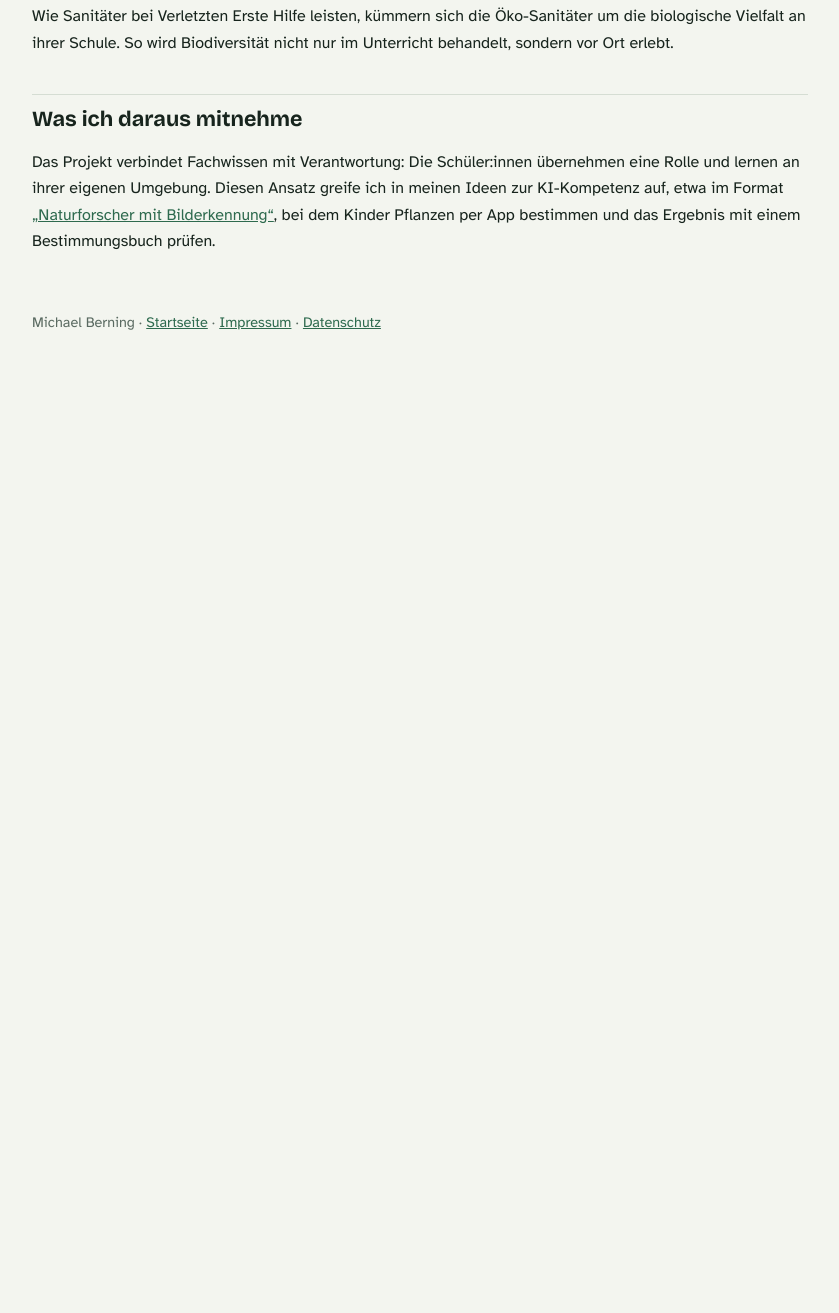
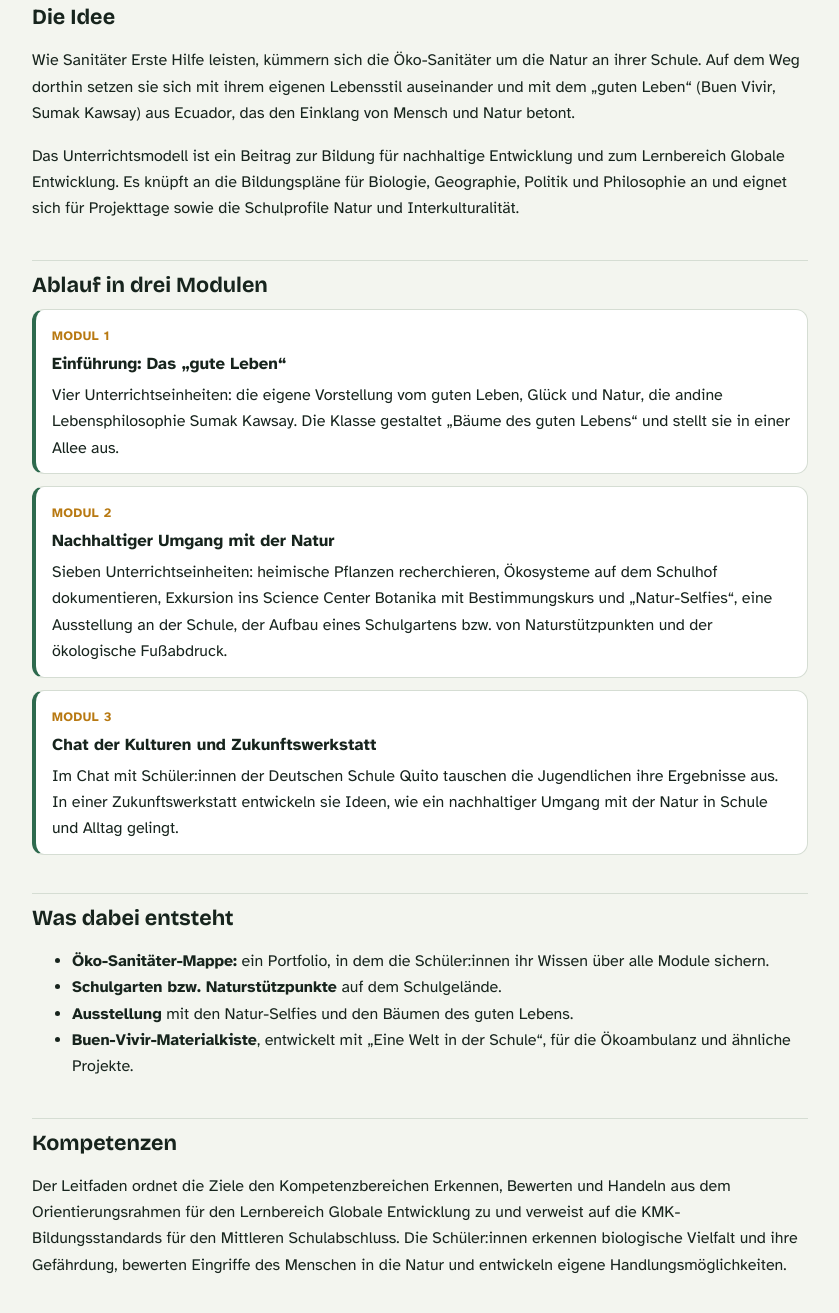
Before and after one commit to MichaelBerning-hub/Homepage, a plain HTML site: page oekoambulanz/index.html in a window 1280 px wide. Shown: the part 544-1857 px from the top of the page, without its empty margins (220-1059 px from the left). Before the commit the page ends 928 px from the top, so only its background shows below. Drawn offline with Linux system fonts and the light colour scheme.

Commit message:
Ökoambulanz: Inhalte aus dem Leitfaden, Original-Logo je Sprache
Co-Authored-By: Claude Opus 5.5 <noreply@anthropic.com>
Claude-Session: https://claude.ai/code/session_01RTospUfMLt8CjSDn2DsKTS

```diff
--- a/oekoambulanz/index.html
+++ b/oekoambulanz/index.html
@@ -4,7 +4,7 @@
 <meta charset="utf-8">
 <meta name="viewport" content="width=device-width,initial-scale=1">
 <title>Ökoambulanz – Biodiversität an der Schule | Michael Berning</title>
-<meta name="description" content="Ökoambulanz: Schüler:innen werden zu Öko-Sanitätern und fördern die biologische Vielfalt an ihrer Schule. Konzept und Leitfaden von Michael Berning, umgesetzt an der Wilhelm-Kaisen-Oberschule in Bremen.">
+<meta name="description" content="Ökoambulanz: Schüler:innen der Klassen 7–10 werden zu Öko-Sanitätern und fördern die biologische Vielfalt an ihrer Schule. Konzept und Leitfaden von Michael Berning, umgesetzt an der Wilhelm-Kaisen-Oberschule in Bremen.">
 <link rel="canonical" href="https://michaelberning.com/oekoambulanz/">
 <link rel="stylesheet" href="/fonts.css">
 <style>
@@ -17,7 +17,7 @@ header,main,footer{max-width:820px;margin:0 auto;padding:0 22px}
 header{padding-top:28px}
 .back{font-size:.95rem}
 .hero{display:flex;gap:20px;align-items:center;margin:26px 0 8px}
-.hero img{width:96px;height:96px;border-radius:16px;flex:none}
+.hero img{width:140px;height:140px;border-radius:20px;flex:none}
 h1,h2{font-family:"Bricolage Grotesque","Segoe UI",system-ui,sans-serif;line-height:1.2}
 h1{font-size:clamp(1.7rem,4vw,2.3rem);margin:0}
 .status{display:inline-block;margin-top:8px;color:var(--pollen);font-weight:700;font-size:.9rem;letter-spacing:.04em;text-transform:uppercase}
@@ -28,6 +28,12 @@ h2{font-size:1.35rem;margin:38px 0 10px;padding-top:12px;border-top:1px solid va
 .facts b{display:block;color:var(--muted);font-size:.8rem;letter-spacing:.04em;text-transform:uppercase;font-weight:700}
 blockquote{margin:0;background:var(--surface);border-left:4px solid var(--leaf);border-radius:0 12px 12px 0;padding:14px 18px}
 .note{color:var(--muted);font-size:.92rem}
+.modules{list-style:none;padding:0;margin:0;display:grid;gap:12px}
+.modules li{background:var(--surface);border:1px solid var(--line);border-left:4px solid var(--leaf);border-radius:12px;padding:12px 16px}
+.modules h3{margin:2px 0 4px;font-size:1.05rem}
+.modules p{margin:0}
+.num{color:var(--pollen);font-weight:700;font-size:.8rem;letter-spacing:.04em;text-transform:uppercase}
+@media (max-width:520px){.hero{flex-direction:column;align-items:flex-start}}
 footer{padding:40px 22px 50px;color:var(--muted);font-size:.9rem}
 </style>
 <link rel="icon" href="/assets/favicon.svg" type="image/svg+xml"/>
@@ -36,21 +42,38 @@ footer{padding:40px 22px 50px;color:var(--muted);font-size:.9rem}
 <body>
 <header><a class="back" href="/#projekte">← Zurück zu den Projekten</a></header>
 <main>
-<div class="hero"><img src="/assets/projekte/oekoambulanz.svg" alt="Symbol der Ökoambulanz"><div><h1>Ökoambulanz</h1><span class="status">Biodiversität · Schule · 2019</span></div></div>
+<div class="hero"><img src="/assets/projekte/oekoambulanz-logo-gross.png" alt="Logo der Öko-Ambulanz: Krankenwagen mit grünem Kreuz" width="140" height="140"><div><h1>Ökoambulanz</h1><span class="status">Biodiversität · Schule · BNE</span></div></div>
 
-<p class="lead">Schüler:innen werden zu „Öko-Sanitätern“ und fördern die biologische Vielfalt an ihrer Schule. Ein Leitfaden beschreibt den Ablauf.</p>
+<p class="lead">Schüler:innen der Klassen 7 bis 10 werden zu „Öko-Sanitätern“ ausgebildet und kümmern sich um die biologische Vielfalt an ihrer Schule und in ihrem Umfeld. Ein Leitfaden beschreibt den Ablauf.</p>
 
 <ul class="facts">
 <li><b>Ort</b>Wilhelm-Kaisen-Oberschule, Bremen</li>
 <li><b>Schulform</b>UNESCO-Projektschule</li>
-<li><b>Jahr</b>2019</li>
+<li><b>Leitfaden</b>Bremen 2018</li>
 <li><b>Meine Rolle</b>Konzept und Leitfaden eigenständig entwickelt, an der Schule umgesetzt</li>
 </ul>
 
 <h2>Die Idee</h2>
-<p>Wie Sanitäter bei Verletzten Erste Hilfe leisten, kümmern sich die Öko-Sanitäter um die biologische Vielfalt an ihrer Schule. So wird Biodiversität nicht nur im Unterricht behandelt, sondern vor Ort erlebt.</p>
+<p>Wie Sanitäter Erste Hilfe leisten, kümmern sich die Öko-Sanitäter um die Natur an ihrer Schule. Auf dem Weg dorthin setzen sie sich mit ihrem eigenen Lebensstil auseinander und mit dem „guten Leben“ (Buen Vivir, Sumak Kawsay) aus Ecuador, das den Einklang von Mensch und Natur betont.</p>
+<p>Das Unterrichtsmodell ist ein Beitrag zur Bildung für nachhaltige Entwicklung und zum Lernbereich Globale Entwicklung. Es knüpft an die Bildungspläne für Biologie, Geographie, Politik und Philosophie an und eignet sich für Projekttage sowie die Schulprofile Natur und Interkulturalität.</p>
 
+<h2>Ablauf in drei Modulen</h2>
+<ul class="modules">
+<li><span class="num">Modul 1</span><h3>Einführung: Das „gute Leben“</h3><p>Vier Unterrichtseinheiten: die eigene Vorstellung vom guten Leben, Glück und Natur, die andine Lebensphilosophie Sumak Kawsay. Die Klasse gestaltet „Bäume des guten Lebens“ und stellt sie in einer Allee aus.</p></li>
+<li><span class="num">Modul 2</span><h3>Nachhaltiger Umgang mit der Natur</h3><p>Sieben Unterrichtseinheiten: heimische Pflanzen recherchieren, Ökosysteme auf dem Schulhof dokumentieren, Exkursion ins Science Center Botanika mit Bestimmungskurs und „Natur-Selfies“, eine Ausstellung an der Schule, der Aufbau eines Schulgartens bzw. von Naturstützpunkten und der ökologische Fußabdruck.</p></li>
+<li><span class="num">Modul 3</span><h3>Chat der Kulturen und Zukunftswerkstatt</h3><p>Im Chat mit Schüler:innen der Deutschen Schule Quito tauschen die Jugendlichen ihre Ergebnisse aus. In einer Zukunftswerkstatt entwickeln sie Ideen, wie ein nachhaltiger Umgang mit der Natur in Schule und Alltag gelingt.</p></li>
+</ul>
 
+<h2>Was dabei entsteht</h2>
+<ul>
+<li><strong>Öko-Sanitäter-Mappe:</strong> ein Portfolio, in dem die Schüler:innen ihr Wissen über alle Module sichern.</li>
+<li><strong>Schulgarten bzw. Naturstützpunkte</strong> auf dem Schulgelände.</li>
+<li><strong>Ausstellung</strong> mit den Natur-Selfies und den Bäumen des guten Lebens.</li>
+<li><strong>Buen-Vivir-Materialkiste</strong>, entwickelt mit „Eine Welt in der Schule“, für die Ökoambulanz und ähnliche Projekte.</li>
+</ul>
+
+<h2>Kompetenzen</h2>
+<p>Der Leitfaden ordnet die Ziele den Kompetenzbereichen Erkennen, Bewerten und Handeln aus dem Orientierungsrahmen für den Lernbereich Globale Entwicklung zu und verweist auf die KMK-Bildungsstandards für den Mittleren Schulabschluss. Die Schüler:innen erkennen biologische Vielfalt und ihre Gefährdung, bewerten Eingriffe des Menschen in die Natur und entwickeln eigene Handlungsmöglichkeiten.</p>
 
 <h2>Was ich daraus mitnehme</h2>
 <p>Das Projekt verbindet Fachwissen mit Verantwortung: Die Schüler:innen übernehmen eine Rolle und lernen an ihrer eigenen Umgebung. Diesen Ansatz greife ich in meinen Ideen zur KI-Kompetenz auf, etwa im Format <a href="/ki-kompetenz/">„Naturforscher mit Bilderkennung“</a>, bei dem Kinder Pflanzen per App bestimmen und das Ergebnis mit einem Bestimmungsbuch prüfen.</p>
```
Also changed, not shown: index.html (+3 -3 lines), assets/projekte/oekoambulanz-logo-en.png (added), assets/projekte/oekoambulanz-logo-es.png (added), assets/projekte/oekoambulanz-logo-gross.png (added), assets/projekte/oekoambulanz-logo.png (added), assets/projekte/oekoambulanz.svg (deleted).
